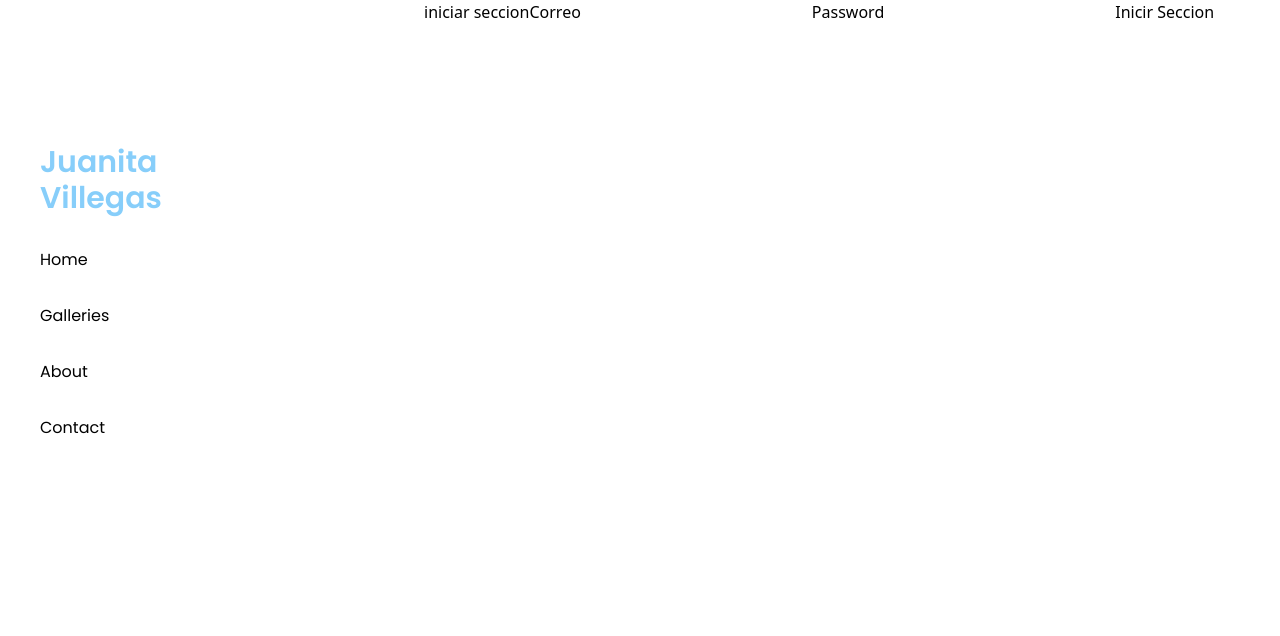
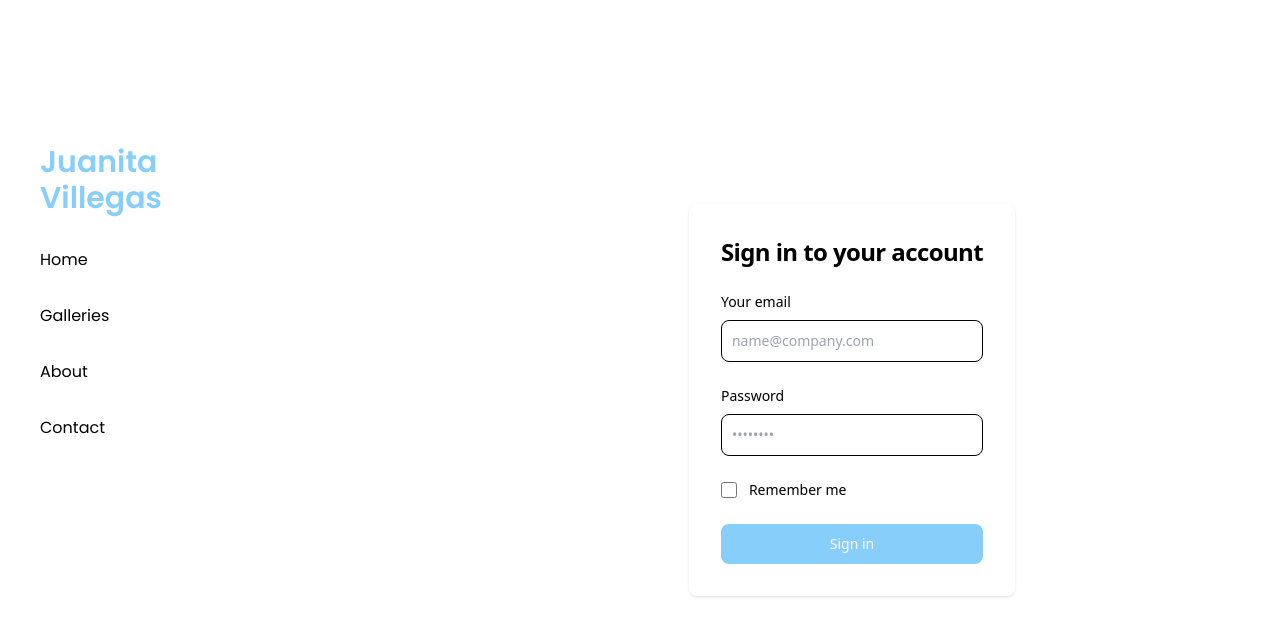
Before and after one commit to Gustavoarevalo/portafolio.juana.villegas, a React (Vite) app: page /login in a window 1280 px wide. Shown: the top 636 px of the page. Built offline with nearby package versions, Linux system fonts and the light colour scheme; no server answers.

Commit message:
ya casi finalizado

```diff
--- a/package.json
+++ b/package.json
@@ -14,7 +14,8 @@
     "react-dom": "^18.2.0",
     "react-router-dom": "^6.8.1",
     "slugify": "^1.6.5",
-    "styled-components": "^5.3.6"
+    "styled-components": "^5.3.6",
+    "uuid": "^9.0.0"
   },
   "devDependencies": {
     "@types/react": "^18.0.27",
--- a/src/api-firebase.js
+++ b/src/api-firebase.js
@@ -16,4 +16,3 @@ const firebaseConfig = {
 export const app = initializeApp(firebaseConfig);
 export const db = getFirestore(app);
 export const auth = getAuth(app);
-export const storage = getStorage(app);
--- /dev/null
+++ b/src/component/sacarhome.jsx
@@ -0,0 +1,38 @@
+import React, { useState, useEffect } from "react";
+import { collection, getDocs } from "firebase/firestore";
+import { db } from "../api-firebase";
+
+const Sacarhome = () => {
+  const [obtenerimagen, setObtenerimagen] = useState(null);
+
+  const sacarimagenes = async () => {
+    const querySnapshot = collection(db, "imagenes");
+    const result = await getDocs(querySnapshot);
+    const imagenes = result.docs.map((doc) => ({
+      ...doc.data(),
+      id: doc.id,
+    }));
+    setObtenerimagen(imagenes);
+  };
+
+  useEffect(() => {
+    sacarimagenes();
+  }, []);
+
+  return (
+    <>
+      <div>
+        <div className="grid gap-x-8 gap-y-4 grid-cols-5 mt-12 ">
+          {obtenerimagen &&
+            obtenerimagen.map((home) => (
+              <ul key={home.id}>
+                <img src={home.imagen} alt={home.nombre} className="w-64" />
+              </ul>
+            ))}
+        </div>
+      </div>
+    </>
+  );
+};
+
+export default Sacarhome;
--- a/src/pages/home.jsx
+++ b/src/pages/home.jsx
@@ -1,7 +1,12 @@
+import React from "react";
+import Sacarhome from "../component/sacarhome";
+
 const Home = () => {
   return (
     <>
-      <main> home</main>
+      <main>
+        <Sacarhome />
+      </main>
     </>
   );
 };
--- a/src/pagesnotfund/categoria.jsx
+++ b/src/pagesnotfund/categoria.jsx
@@ -1,14 +1,9 @@
 import {
   collection,
   getDocs,
-  query,
   doc,
-  getDoc,
   addDoc,
   deleteDoc,
-  updateDoc,
-  setDoc,
-  where,
 } from "firebase/firestore";
 import React, { useState, useEffect } from "react";
 import { db } from "../api-firebase";
--- a/src/pagesnotfund/imagenes.jsx
+++ b/src/pagesnotfund/imagenes.jsx
@@ -1,15 +1,60 @@
-import React, { useState } from "react";
-import { collection, addDoc } from "firebase/firestore";
-import { getStorage, ref, uploadBytes, getDownloadURL } from "firebase/storage";
-import { db } from "../api-firebase";
+import React, { useState, useEffect } from "react";
+import {
+  collection,
+  addDoc,
+  getDocs,
+  doc,
+  deleteDoc,
+} from "firebase/firestore";
+import {
+  getStorage,
+  ref,
+  uploadBytes,
+  getDownloadURL,
+  deleteObject,
+} from "firebase/storage";
+import { db, app } from "../api-firebase";
+import { v4 } from "uuid";
+import slugify from "slugify";
 
 const Imagenes = () => {
   const [nombre, setNombre] = useState("");
   const [categoria, setCategoria] = useState("");
   const [archivo, setArchivo] = useState(null);
   const [mensaje, setMensaje] = useState("");
+  const [categorias, setCategorias] = useState([]);
+  const [obtenerimagen, setObtenerimagen] = useState(null);
 
-  const storage = getStorage();
+  const storage = getStorage(app);
+  const idinterno = v4();
+
+  const sacarimagenes = async () => {
+    const querySnapshot = collection(db, "imagenes");
+    const result = await getDocs(querySnapshot);
+    const imagenes = result.docs.map((doc) => ({
+      ...doc.data(),
+      id: doc.id,
+    }));
+    setObtenerimagen(imagenes);
+  };
+
+  useEffect(() => {
+    sacarimagenes();
+  }, []);
+
+  useEffect(() => {
+    const obtenerCategorias = async () => {
+      const querySnapshot = collection(db, "categorias");
+      const result = await getDocs(querySnapshot);
+      const categorias = result.docs.map((doc) => ({
+        ...doc.data(),
+        id: doc.id,
+      }));
+      setCategorias(categorias);
+    };
+
+    obtenerCategorias();
+  }, []);
 
   const handleNombre = (e) => {
     setNombre(e.target.value);
@@ -23,6 +68,7 @@ const Imagenes = () => {
     setArchivo(e.target.files[0]);
   };
 
+  // Subir imagen a Firebase Storage
   const handleSubmit = async (e) => {
     e.preventDefault();
 
@@ -32,7 +78,7 @@ const Imagenes = () => {
       return;
     }
 
-    const storageRef = ref(storage, `imagenes/${archivo.name}`);
+    const storageRef = ref(storage, `imagenes/${idinterno}`);
     await uploadBytes(storageRef, archivo);
 
     // Obtener la URL de descarga de la imagen en Firebase Storage
@@ -40,15 +86,39 @@ const Imagenes = () => {
 
     // Guardar datos en Firestore
     const colRef = collection(db, "imagenes");
-    await addDoc(colRef, { nombre, categoria, imagen: downloadURL });
+    await addDoc(colRef, {
+      nombre,
+      categoria,
+      imagen: downloadURL,
+      idinterior: idinterno,
+      fecha: new Date().toLocaleString(),
+    });
 
     // Limpiar campos del formulario
     setNombre("");
     setCategoria("");
     setArchivo(null);
     setMensaje("Imagen subida correctamente");
+
+    sacarimagenes();
   };
 
+  //eliminar imagenes
+  const eliminarimagen = async (id, nombreImagen) => {
+    // Eliminar imagen de Firebase Storage
+    console.log(id);
+    const storageRef = ref(storage, `imagenes/${nombreImagen}`);
+
+    await deleteObject(storageRef);
+
+    // Eliminar datos de Firestore
+    const docRef = doc(db, "imagenes", id);
+    await deleteDoc(docRef);
+
+    // Actualizar el estado con las imágenes actualizadas
+    const updatedImagenes = obtenerimagen.filter((img) => img.id !== id);
+    setObtenerimagen(updatedImagenes);
+  };
   return (
     <>
       <h1>Subir Imagen</h1>
@@ -65,12 +135,14 @@ const Imagenes = () => {
         </div>
         <div>
           <label htmlFor="categoria">Categoría:</label>
-          <input
-            type="text"
-            id="categoria"
-            value={categoria}
-            onChange={handleCategoria}
-          />
+          <select id="categoria" value={categoria} onChange={handleCategoria}>
+            <option value="">Seleccione una categoría</option>
+            {categorias.map((cat) => (
+              <option key={cat.id} value={cat.categoria}>
+                {cat.categoria}
+              </option>
+            ))}
+          </select>
         </div>
         <div>
           <label htmlFor="archivo">Archivo:</label>
@@ -78,6 +150,24 @@ const Imagenes = () => {
         </div>
         <button type="submit">Subir Imagen</button>
       </form>
+
+      <div>
+        {obtenerimagen &&
+          obtenerimagen.map((cat) => (
+            <ul key={cat.id} className="mt-5">
+              <div>titulo: {cat.nombre}</div>
+              <div>categoria: {cat.categoria}</div>
+
+              <button
+                onClick={() => {
+                  eliminarimagen(cat.id, cat.idinterior);
+                }}
+              >
+                Eliminar Imagen
+              </button>
+            </ul>
+          ))}
+      </div>
     </>
   );
 };
--- a/src/pagesnotfund/loguear.jsx
+++ b/src/pagesnotfund/loguear.jsx
@@ -10,14 +10,75 @@ const Loguear = () => {
   }
   return (
     <>
-      <h1>iniciar seccion</h1>
-      <form onSubmit={handlesubmit}>
-        <label htmlFor="correo">Correo</label>
-        <input type="text" id="correo" />
-        <label htmlFor="contraseña">Password</label>
-        <input type="password" id="contraseña" />
-        <button type="submit">Inicir Seccion </button>
-      </form>
+      <section className="bg-gray-50 mx-auto">
+        <div className="flex flex-col items-center justify-center px-6 py-8 mx-auto md:h-screen lg:py-0">
+          <div className="w-full bg-white rounded-lg shadow dark:border md:mt-0 sm:max-w-md xl:p-0 dark:bg-gray-800 dark:border-gray-700">
+            <div className="p-6 space-y-4 md:space-y-6 sm:p-8">
+              <h1 className="text-xl font-bold leading-tight tracking-tight text-gray-900 md:text-2xl dark:text-white">
+                Sign in to your account
+              </h1>
+              <form className="space-y-4 md:space-y-6" onSubmit={handlesubmit}>
+                <div>
+                  <label
+                    className="block mb-2 text-sm font-medium text-gray-900 dark:text-white"
+                    htmlFor="correo"
+                  >
+                    Your email
+                  </label>
+                  <input
+                    type="email"
+                    name="email"
+                    id="correo"
+                    className="bg-gray-50 border border-gray-300 text-gray-900 sm:text-sm rounded-lg focus:ring-primary-600 focus:border-primary-600 block w-full p-2.5 dark:bg-gray-700 dark:border-gray-600 dark:placeholder-gray-400 dark:text-white dark:focus:ring-blue-500 dark:focus:border-blue-500"
+                    placeholder="name@company.com"
+                    required=""
+                  />
+                </div>
+                <div>
+                  <label
+                    className="block mb-2 text-sm font-medium text-gray-900 dark:text-white"
+                    htmlFor="contraseña"
+                  >
+                    Password
+                  </label>
+                  <input
+                    type="password"
+                    name="password"
+                    id="contraseña"
+                    placeholder="••••••••"
+                    className="bg-gray-50 border border-gray-300 text-gray-900 sm:text-sm rounded-lg focus:ring-primary-600 focus:border-primary-600 block w-full p-2.5 dark:bg-gray-700 dark:border-gray-600 dark:placeholder-gray-400 dark:text-white dark:focus:ring-blue-500 dark:focus:border-blue-500"
+                    required=""
+                  />
+                </div>
+                <div className="flex items-center justify-between">
+                  <div className="flex items-start">
+                    <div className="flex items-center h-5">
+                      <input
+                        id="remember"
+                        aria-describedby="remember"
+                        type="checkbox"
+                        className="w-4 h-4 border border-gray-300 rounded bg-gray-50 focus:ring-3 focus:ring-primary-300 dark:bg-gray-700 dark:border-gray-600 dark:focus:ring-primary-600 dark:ring-offset-gray-800"
+                        required=""
+                      />
+                    </div>
+                    <div className="ml-3 text-sm">
+                      <label className="text-gray-500 dark:text-gray-300">
+                        Remember me
+                      </label>
+                    </div>
+                  </div>
+                </div>
+                <button
+                  type="submit"
+                  className="w-full text-white bg-turqueza hover:bg-azulreal focus:ring-4 focus:outline-none focus:ring-primary-300 font-medium rounded-lg text-sm px-5 py-2.5 text-center dark:bg-primary-600 dark:hover:bg-primary-700 dark:focus:ring-primary-800"
+                >
+                  Sign in
+                </button>
+              </form>
+            </div>
+          </div>
+        </div>
+      </section>
     </>
   );
 };
--- a/tailwind.config.cjs
+++ b/tailwind.config.cjs
@@ -23,6 +23,7 @@ module.exports = {
       black: "#000000",
       azulreal: "#4169E1",
       white: "#FFFFFF",
+      amarillosuave: "#FAFAD2",
     },
     fontFamily: {
       juana: ["Poppins", "sans-serif"],
```
Also changed, not shown: src/pages/galleries.jsx (+46 -1 lines), 2 other files (tests, documents, lock files or other folders).
